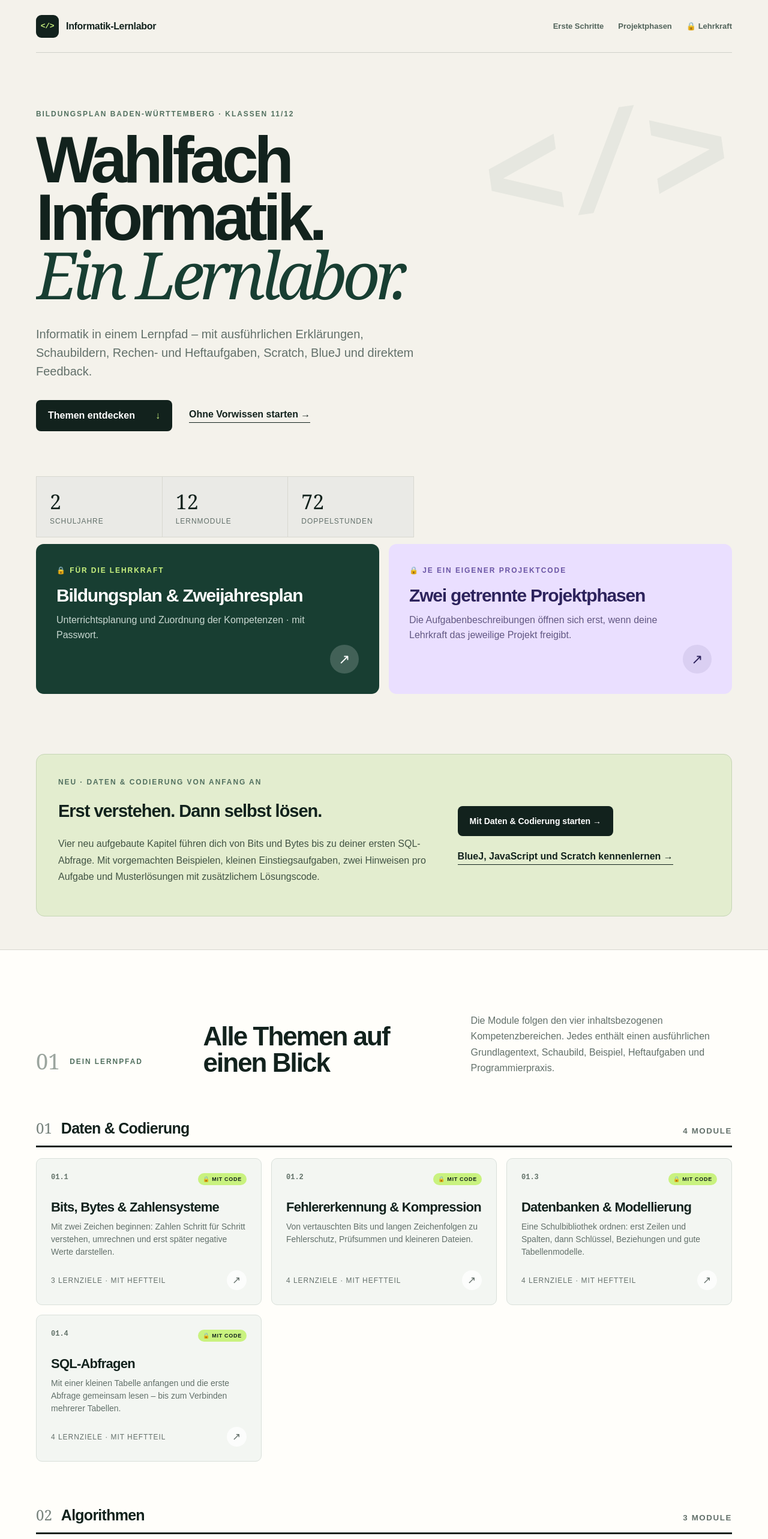
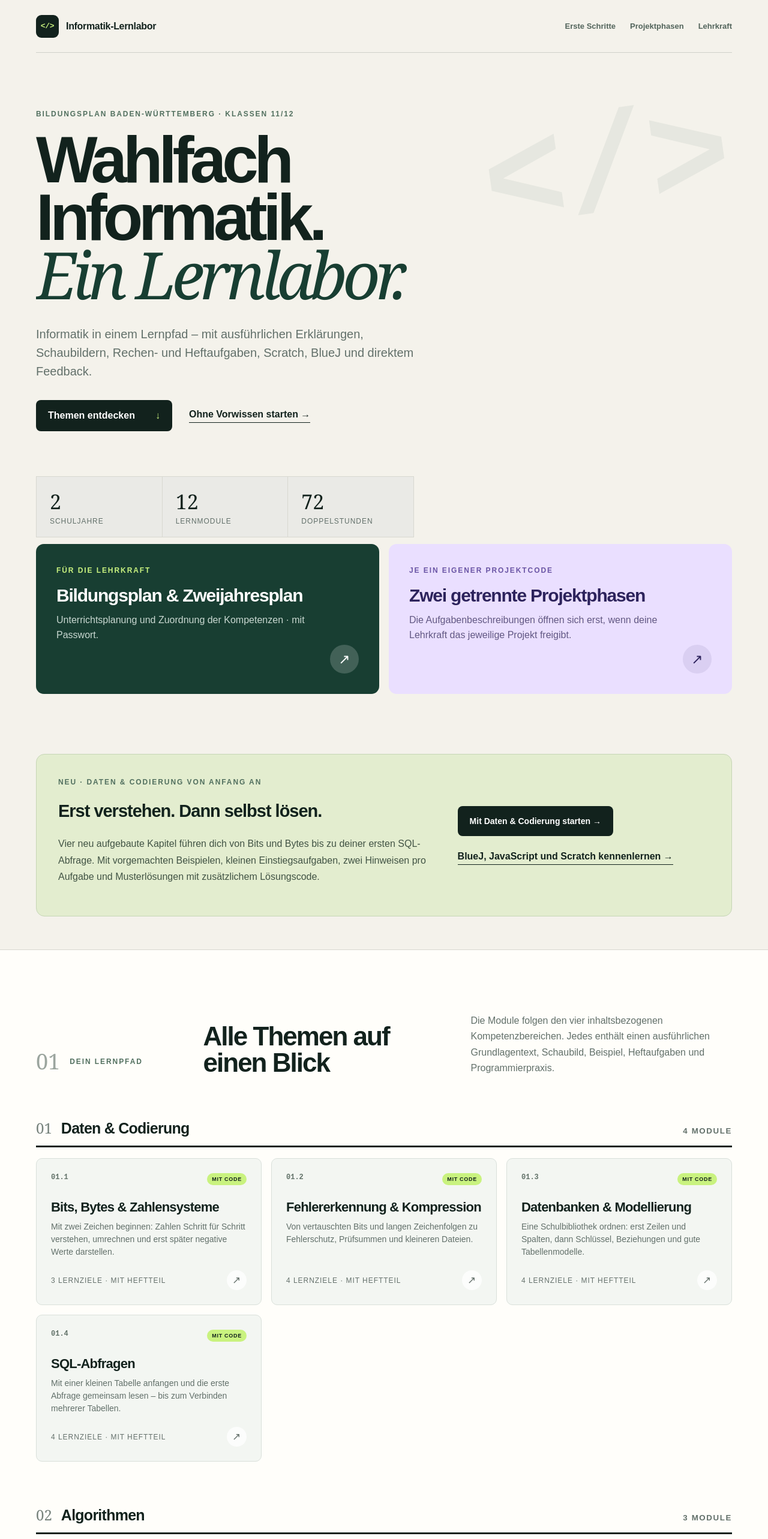
Before and after one commit to SKarwou/informatik-lernlabor, a React (Vite) app: page / in a window 1280 px wide. Shown: the top 2566 px of the page at 60% size. Built offline with nearby package versions, Linux system fonts and the light colour scheme.

Commit message:
Remove lock icons from navigation and topics

```diff
--- a/src/Home.tsx
+++ b/src/Home.tsx
@@ -9,7 +9,7 @@ export default function Home() {
           <span className="brandMark">&lt;/&gt;</span>
           <span>Informatik-Lernlabor</span>
         </Link>
-        <div className="navLinks"><Link href="/werkzeuge">Erste Schritte</Link><Link href="/projekte">Projektphasen</Link><Link href="/bildungsplan">🔒 Lehrkraft</Link></div>
+        <div className="navLinks"><Link href="/werkzeuge">Erste Schritte</Link><Link href="/projekte">Projektphasen</Link><Link href="/bildungsplan"> Lehrkraft</Link></div>
       </nav>
 
       <header className="hero shell">
@@ -29,10 +29,10 @@ export default function Home() {
 
       <section className="gatewaySection shell" aria-label="Kursplanung und Projekte">
         <Link href="/bildungsplan" className="gatewayCard curriculumGateway">
-          <div><span className="eyebrow">🔒 FÜR DIE LEHRKRAFT</span><h2>Bildungsplan & Zweijahresplan</h2><p>Unterrichtsplanung und Zuordnung der Kompetenzen · mit Passwort.</p></div><span className="gatewayArrow">↗</span>
+          <div><span className="eyebrow"> FÜR DIE LEHRKRAFT</span><h2>Bildungsplan & Zweijahresplan</h2><p>Unterrichtsplanung und Zuordnung der Kompetenzen · mit Passwort.</p></div><span className="gatewayArrow">↗</span>
         </Link>
         <Link href="/projekte" className="gatewayCard projectGateway">
-          <div><span className="eyebrow">🔒 JE EIN EIGENER PROJEKTCODE</span><h2>Zwei getrennte Projektphasen</h2><p>Die Aufgabenbeschreibungen öffnen sich erst, wenn deine Lehrkraft das jeweilige Projekt freigibt.</p></div><span className="gatewayArrow">↗</span>
+          <div><span className="eyebrow"> JE EIN EIGENER PROJEKTCODE</span><h2>Zwei getrennte Projektphasen</h2><p>Die Aufgabenbeschreibungen öffnen sich erst, wenn deine Lehrkraft das jeweilige Projekt freigibt.</p></div><span className="gatewayArrow">↗</span>
         </Link>
       </section>
 
@@ -58,7 +58,7 @@ export default function Home() {
                 <div className="topicGrid">
                   {areaTopics.map((topic) => (
                     <Link className="topicCard" href={`/module/${topic.slug}`} key={topic.slug}>
-                      <div className="cardTop"><span>{topic.number}</span><b>🔒 MIT CODE</b></div>
+                      <div className="cardTop"><span>{topic.number}</span><b> MIT CODE</b></div>
                       <h4>{topic.title}</h4>
                       <p>{topic.short}</p>
                       <div className="cardFooter"><span>{topic.skills.length} Lernziele · mit Heftteil</span><span className="arrow">↗</span></div>
```
